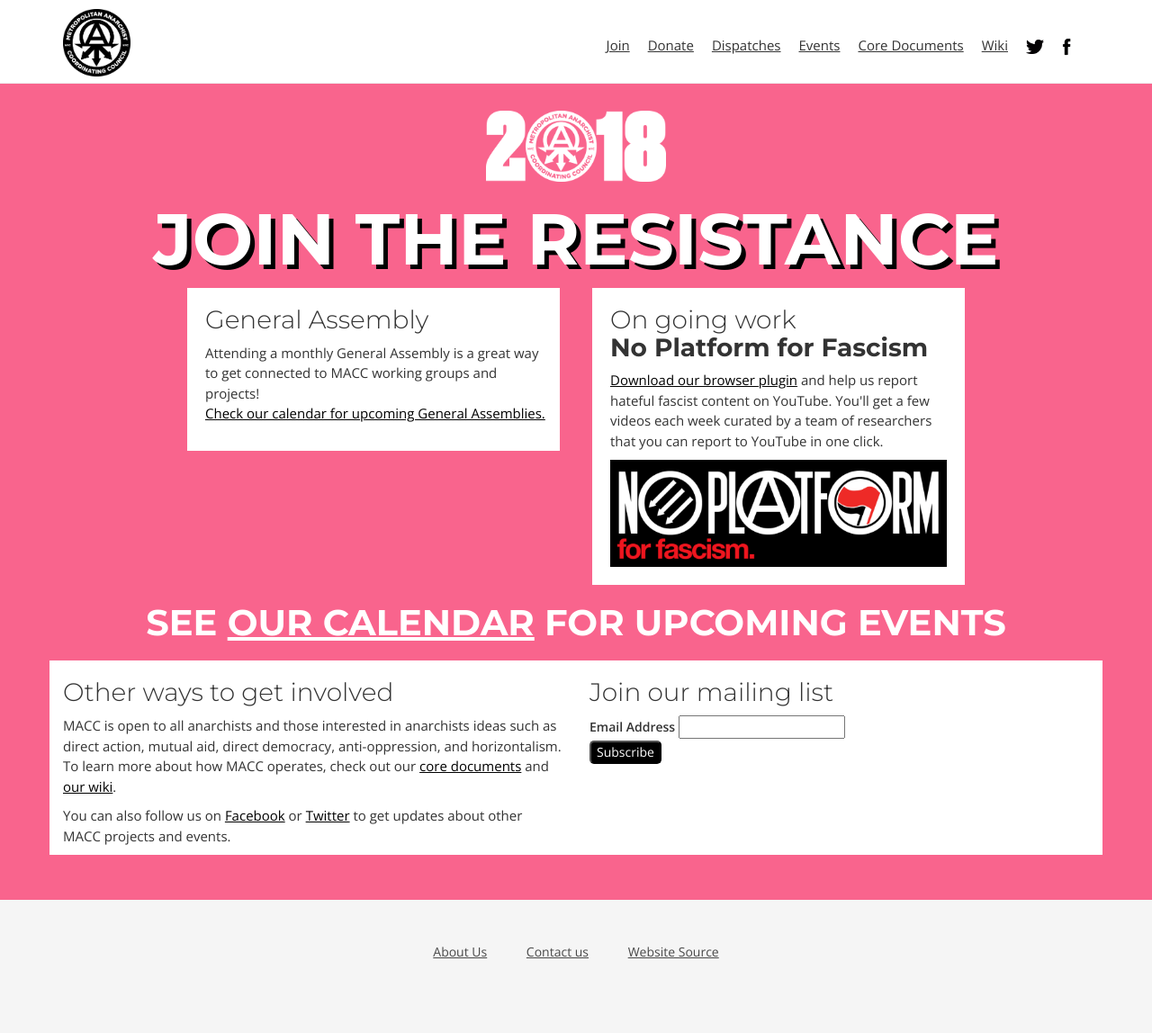
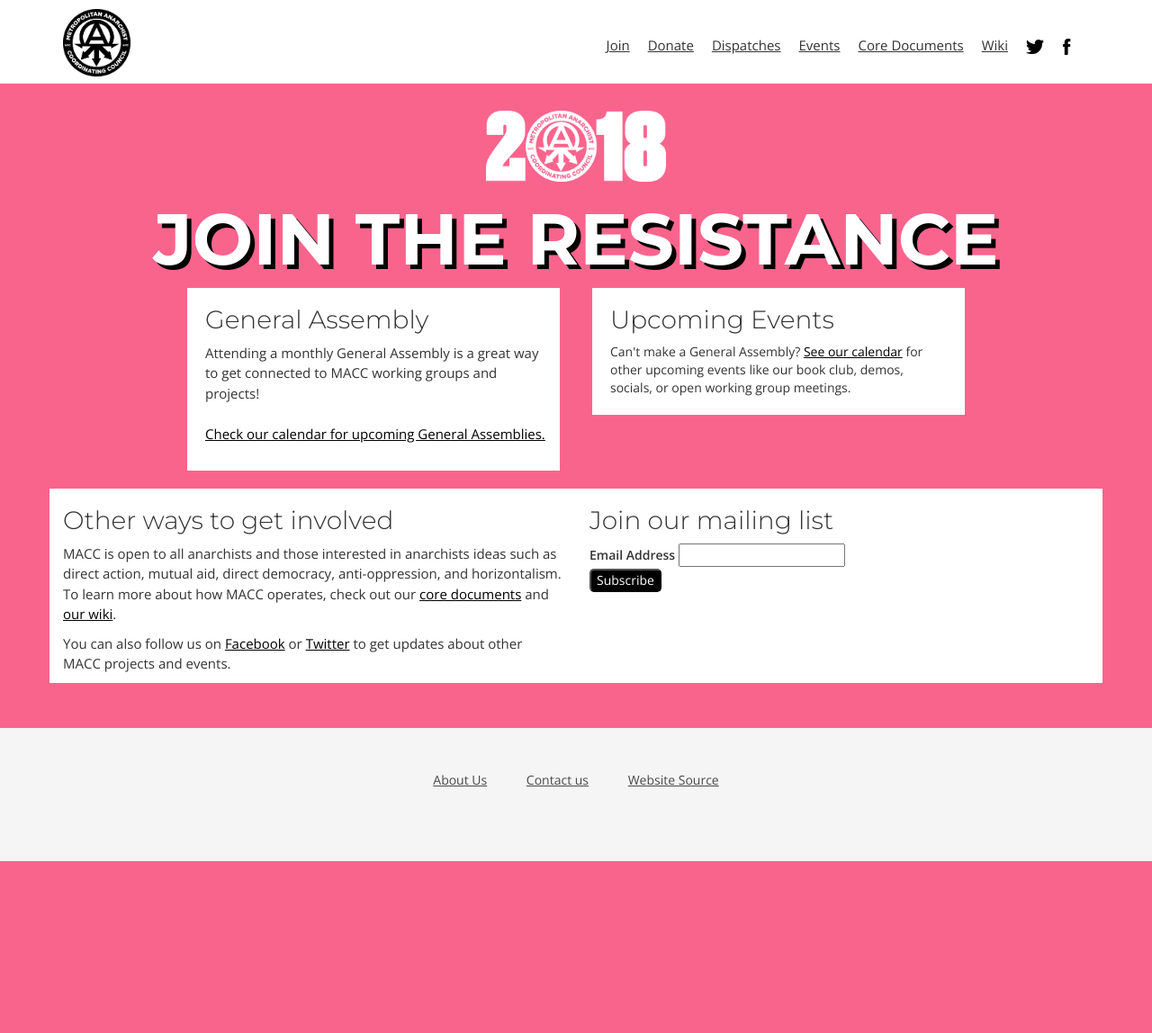
Before and after one commit to MACCNYC/maccnyc.github.io, a Jekyll site: the page built from join.html, in a window 1280 px wide. Shown: the whole page at 90% size. Built offline with Jekyll 4.4.1, drawn with Linux system fonts in a browser that asks for light colours; some web fonts are replaced; comment, search, counter and statistics services are not loaded; after the commit the page ends 957 px from its top, so only the background shows below that.

Commit message:
Update join page

```diff
--- a/_includes/header.html
+++ b/_includes/header.html
@@ -28,7 +28,7 @@
                 <li><a href="{{ site.baseurl }}/docs">Core Documents</a></li>
                 <li><a href="{{ site.wikiurl }}">Wiki</a></li>
                 <li><a href="http://www.twitter.com/macc_nyc" alt="twitter"><img height="20px" src="{{ site.baseurl }}/img/social/twitter-512.gif"></a></a></li>
-                <li><a href="https://www.facebook.com/MACCnyc/" alt="twitter"><img height="20px" src="{{ site.baseurl }}/img/social/fb.png"></a></a></li>
+                <li><a href="https://www.facebook.com/MACCnyc/" alt="facebook"><img height="20px" src="{{ site.baseurl }}/img/social/fb.png"></a></a></li>
               </ul>
             </div><!-- /.navbar-collapse -->
           </div><!-- /.container-fluid -->
--- a/join.html
+++ b/join.html
@@ -79,14 +79,10 @@ layout: page
     white-space: nowrap;
   }
 
-  .see-calendar {
-    text-align: center;
-    margin: 20px;
-  }
-
   .join-footer {
     background: #FFF;
     margin-bottom: 50px;
+    margin-top: 20px;
   }
 
   .events img {
@@ -120,25 +116,17 @@ layout: page
       <div>
         <p>
           Attending a monthly General Assembly is a great way to get connected to MACC working groups and projects!
+          <br/><br/>
           <a href="/events">Check our calendar for upcoming General Assemblies.</a>
         </p>
       </div>
     </div>
     <div class="events-list">
-      <h3>On going work </br> <strong>No Platform for Fascism</strong></h3>
+      <h3>Upcoming Events</h3>
       <div>
-        <p>
-          <a href="https://noplatform.macc.nyc/">Download our browser plugin</a> and help us report hateful fascist content on YouTube. You'll get a few videos each week curated by a team of researchers that you can report to YouTube in one click.
-        </p>
-        <a href="https://noplatform.macc.nyc/">
-          <img src="{{ stie.url }}/img/NoPlatform.png">
-        </a>
+        Can't make a General Assembly? <a href="/events">See our calendar</a> for other upcoming events like our book club, demos, socials, or open working group meetings.
       </div>
     </div>
-</div>
-
-<div class="see-calendar">
-  <h2>See <a href="/events">our calendar</a> for upcoming events</h2>
 </div>
 
 <div class="container join-footer">
```
Also changed, not shown: donate.md (+1 -0 lines).
